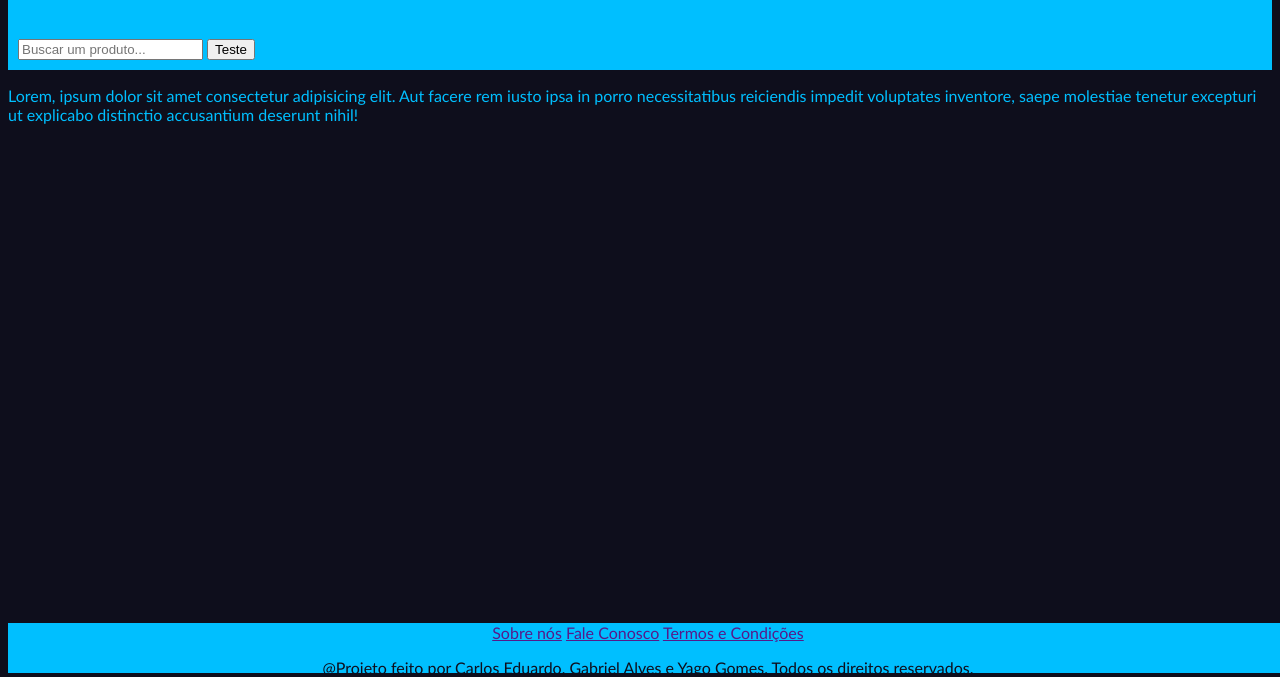
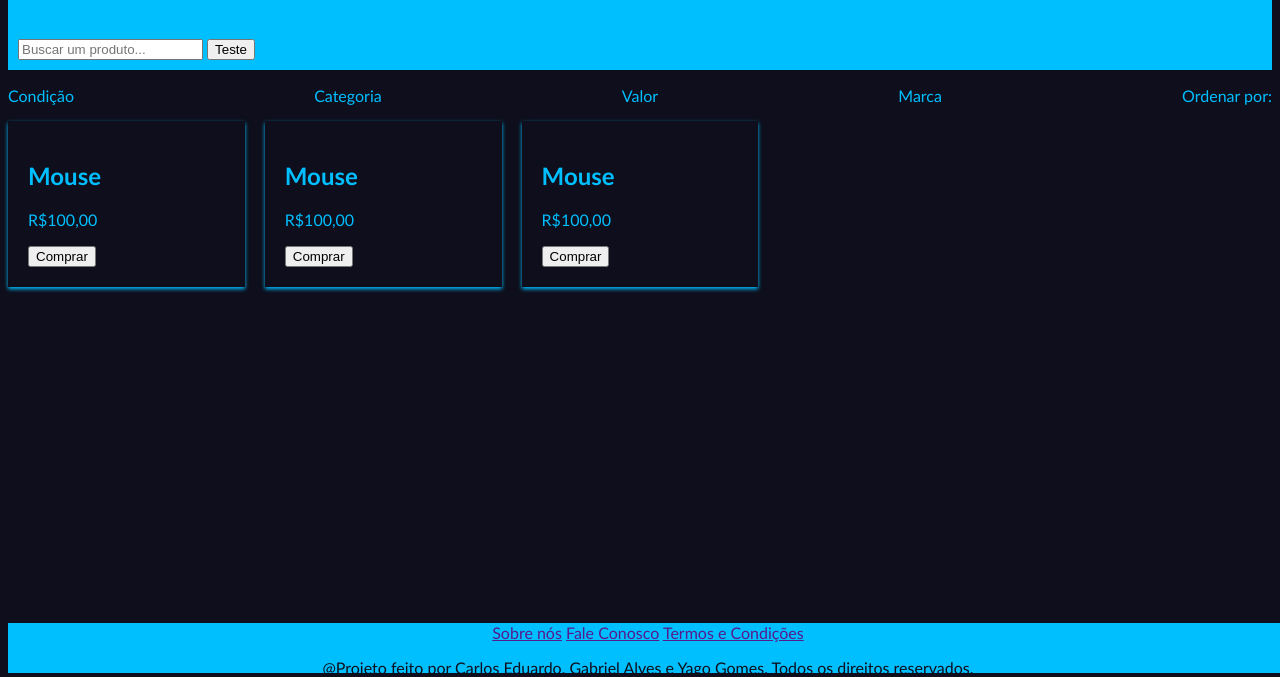
Before and after one commit to YagoGomesDaSilva/PDS_E-Commerce_CYG_TechStore, a plain HTML site: page public/index.html in a window 1280 px wide. Shown: the part 127-804 px from the top of the page. Drawn offline with Linux system fonts and the light colour scheme.

Commit message:
Front 1.0

```diff
--- a/public/index.html
+++ b/public/index.html
@@ -23,7 +23,31 @@
             </form>
         </div>
     </header>
-    <p>Lorem, ipsum dolor sit amet consectetur adipisicing elit. Aut facere rem iusto ipsa in porro necessitatibus reiciendis impedit voluptates inventore, saepe molestiae tenetur excepturi ut explicabo distinctio accusantium deserunt nihil!</p>
+    <nav class="Filtros">
+        <p>Condição</p>
+        <p>Categoria</p>
+        <p>Valor</p>
+        <p>Marca</p>
+        <p>Ordenar por:</p>
+    </nav>
+    <div class="ListaProdutos">
+        <div class="Produto">
+            <h2>Mouse</h2>
+            <p>R$100,00</p>
+            <button>Comprar</button>
+        </div>
+        <div class="Produto">
+            <h2>Mouse</h2>
+            <p>R$100,00</p>
+            <button>Comprar</button>
+        </div>
+        <div class="Produto">
+            <h2>Mouse</h2>
+            <p>R$100,00</p>
+            <button>Comprar</button>
+        </div>
+    </div>
+
     <footer>
         <nav>
             <a href="">Sobre nós</a>
--- a/src/styles/style.css
+++ b/src/styles/style.css
@@ -22,6 +22,20 @@ header{
     padding:10px;
 
 }
+.Filtros{
+    justify-content: space-between;
+    display: flex;
+}
+.ListaProdutos{
+    display: grid;
+    grid-template-columns: repeat(auto-fill, minmax(200px, 1fr));
+    grid-gap: 20px;
+}
+.Produto{
+    padding: 20px;
+    box-shadow: 0 2px 4px deepskyblue;
+}
+
 footer{
     position:absolute;
     bottom: 0;
```
